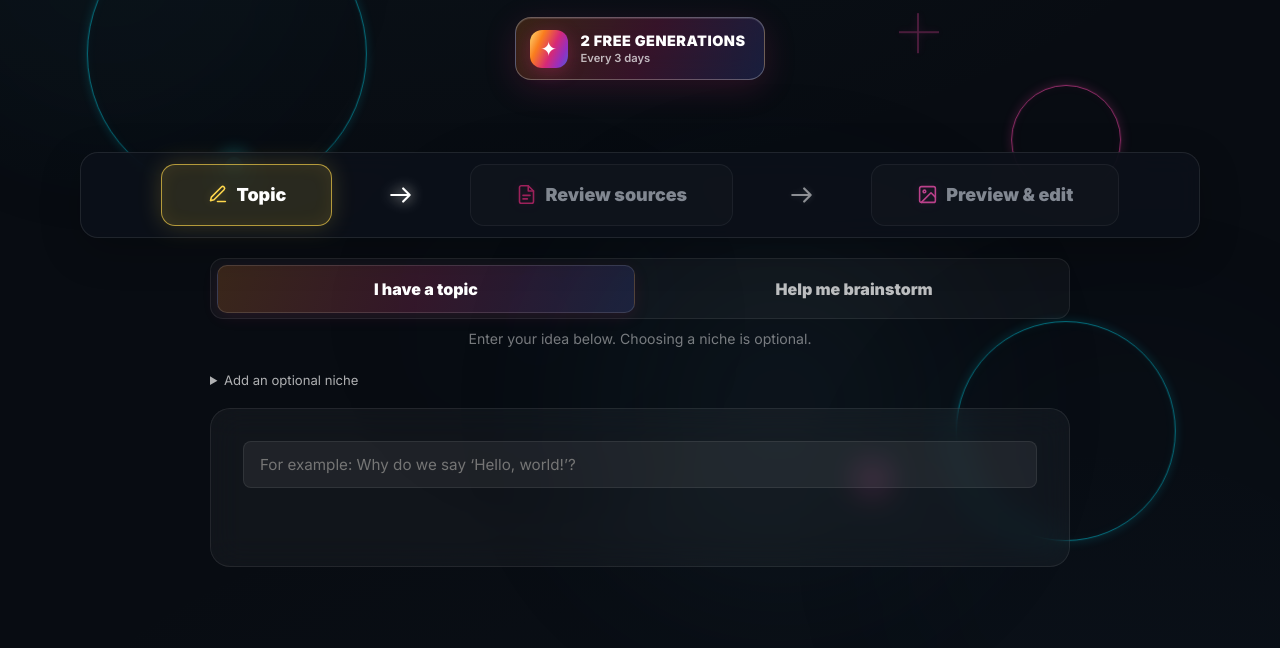
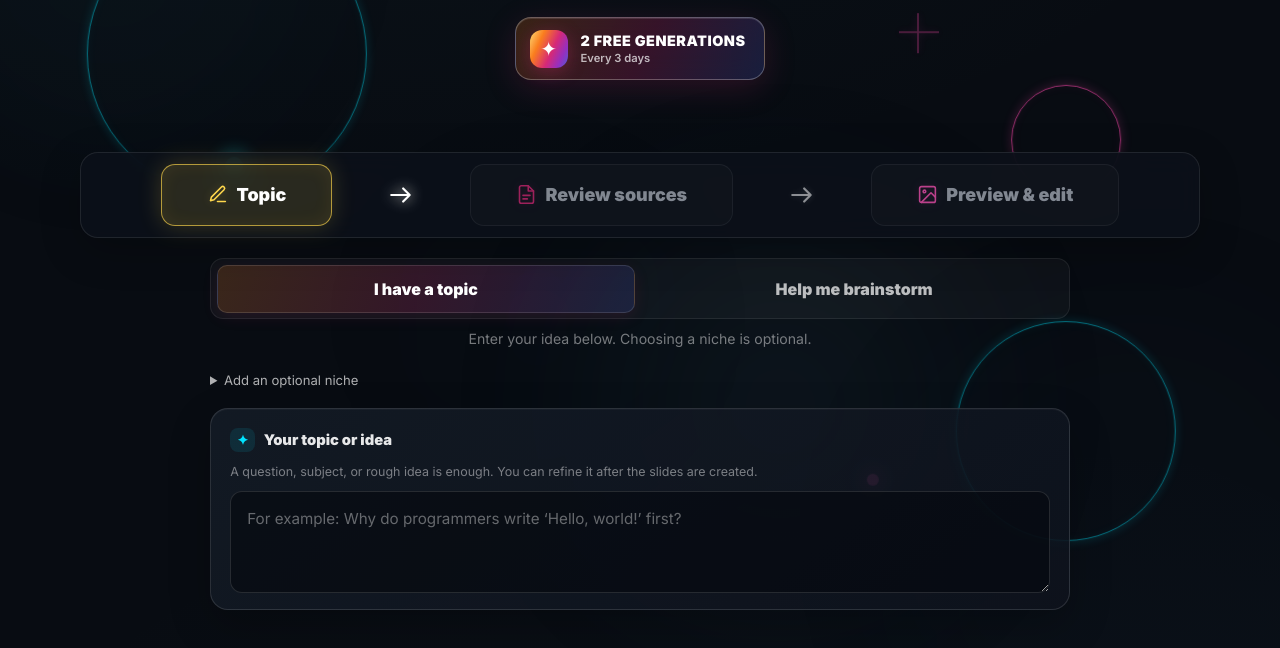
Before and after one commit to DrZephyros/ai-social-media-manager, a website: page index.html in a window 1280 px wide. Shown: the part 148-796 px from the top of the page. Drawn offline with Linux system fonts and the light colour scheme.

Commit message:
Polish the topic entry experience

```diff
--- a/index.html
+++ b/index.html
@@ -231,16 +231,15 @@
 
     /* ---- Control Panel ---- */
     #controls {
-      background: var(--card);
-      border: 1px solid var(--border);
-      border-radius: 20px;
-      padding: 2rem;
+      background: transparent;
+      border: 0;
+      border-radius: 0;
+      padding: 0;
       width: 100%;
       max-width: 560px;
-      backdrop-filter: blur(16px);
       display: flex;
       flex-direction: column;
-      gap: 1rem;
+      gap: .85rem;
     }
 
     .btn {
@@ -285,17 +284,33 @@
     .btn-regenerate:hover:not(:disabled) { transform: translateY(-1px); box-shadow: 0 10px 30px rgba(214,41,118,.34); }
     .btn-regenerate.visible { display: block; }
 
-    #topic-row { display: flex; flex-direction: column; gap: 0.75rem; }
+    #topic-row { display: flex; flex-direction: column; gap: .65rem; padding: 1.15rem 1.2rem 1rem; border: 1px solid rgba(255,255,255,.12); border-radius: 18px; background: linear-gradient(145deg, rgba(20,27,38,.9), rgba(14,19,29,.88)); box-shadow: 0 16px 42px rgba(0,0,0,.22), inset 0 1px rgba(255,255,255,.035); }
+    #topic-label { display: flex; align-items: center; gap: .55rem; color: rgba(255,255,255,.9); font-size: .92rem; font-weight: 750; }
+    #topic-label span { display: inline-grid; place-items: center; width: 1.55rem; height: 1.55rem; border-radius: .5rem; background: rgba(0,229,255,.1); color: var(--cyan); font-size: .85rem; }
+    #topic-help { color: var(--muted); font-size: .78rem; line-height: 1.45; }
 
     #topic-input {
-      background: rgba(255,255,255,0.06);
-      border: 1px solid var(--border);
-      border-radius: 8px;
-      padding: 0.8rem 1rem;
+      min-height: 96px;
+      resize: vertical;
+      background: rgba(4,8,14,.56);
+      border: 1px solid rgba(255,255,255,.12);
+      border-radius: 12px;
+      padding: .9rem 1rem;
       color: var(--text);
       font-family: 'Inter', sans-serif;
-      font-size: 0.95rem;
+      font-size: .95rem;
+      line-height: 1.55;
       width: 100%;
+      outline: none;
+      transition: border-color .2s, box-shadow .2s, background .2s;
+    }
+    #topic-input::placeholder { color: rgba(255,255,255,.38); }
+    #topic-input:focus { border-color: rgba(0,229,255,.62); background: rgba(4,8,14,.76); box-shadow: 0 0 0 3px rgba(0,229,255,.1); }
+    #status:empty { display: none; }
+    @media (max-width: 560px) {
+      .topic-mode-button { min-height: 44px; font-size: .83rem; }
+      #topic-row { padding: .95rem; }
+      #topic-input { min-height: 88px; }
     }
 
     /* ---- Status Bar ---- */
@@ -1195,7 +1210,9 @@
 
   <div id="controls">
     <div id="topic-row">
-      <input type="text" id="topic-input" placeholder="For example: Why do we say ‘Hello, world!’?" aria-label="Carousel topic">
+      <label id="topic-label" for="topic-input"><span aria-hidden="true">✦</span>Your topic or idea</label>
+      <p id="topic-help">A question, subject, or rough idea is enough. You can refine it after the slides are created.</p>
+      <textarea id="topic-input" rows="3" maxlength="500" placeholder="For example: Why do programmers write ‘Hello, world!’ first?" aria-label="Carousel topic"></textarea>
     </div>
     <button class="btn btn-brainstorm" id="btn-brainstorm" hidden>Brainstorm a Topic 🎯</button>
     <button class="btn btn-approve-topic" id="btn-approve-topic" disabled>Approve Topic ✓</button>
```
